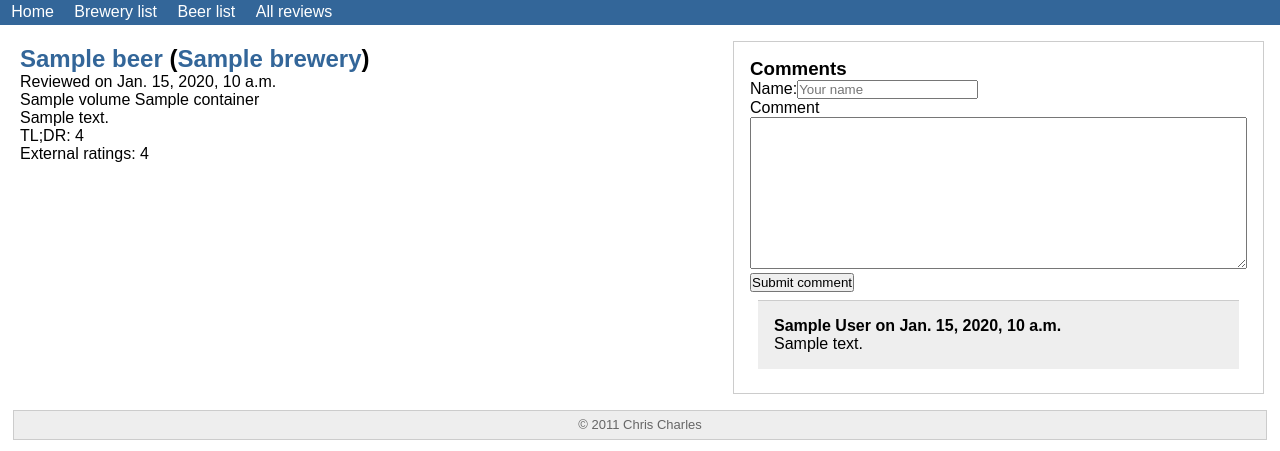
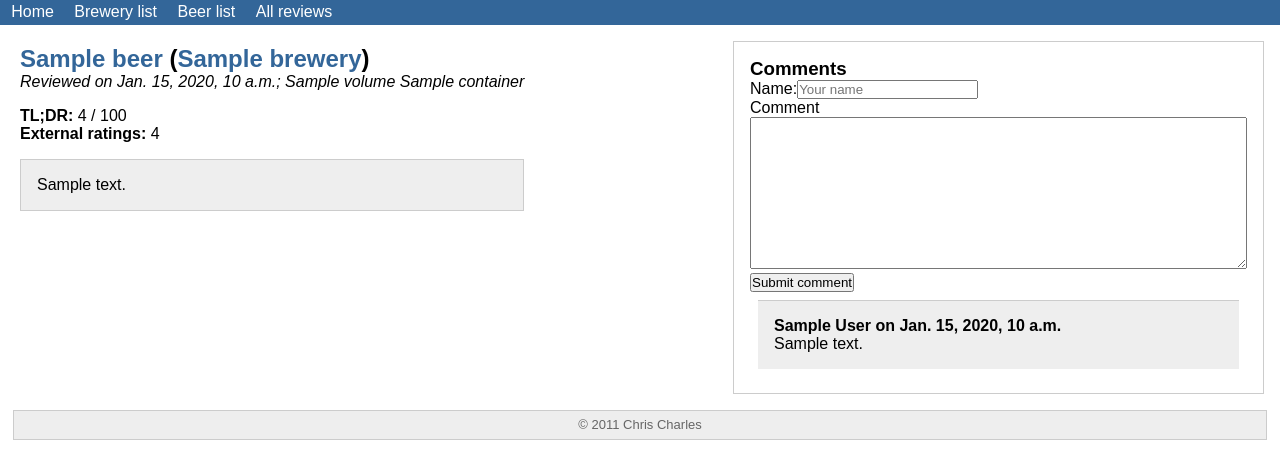
Before and after one commit to ccharles/StartupifyDemo, a Django app: template templates/beer/review.html in a window 1280 px wide. Shown: the part 56-507 px from the top of the page. Run offline with Django 3.2, Linux system fonts and the light colour scheme; the template is opened without the code that fills it: most values are stand-ins (such as "Sample title", 1, 10 or a date in 2020).

Commit message:
Improved review styling and tweaked review view template.

```diff
--- a/beer/static/css/style.css
+++ b/beer/static/css/style.css
@@ -48,6 +48,18 @@ div#main {
     padding: 20px;
 }
 
+div#main p.date {
+    font-style: italic;
+    margin-bottom: 1em;
+}
+
+div#main div.content {
+    background-color: #eee;
+    border: 1px solid #ccc;
+    margin-top: 1em;
+    padding: 1em;
+}
+
 div#main ol li {
     margin-left: 2em;
 }
--- a/templates/beer/review.html
+++ b/templates/beer/review.html
@@ -2,11 +2,10 @@
 
 {% block content %}
 <h2><a href="/beer/{{ review.beer.id }}/">{{ review.beer.name }}</a> (<a href="/brewery/{{ review.beer.brewery.id }}/">{{ review.beer.brewery.name }}</a>)</h2>
-<p>Reviewed on {{ review.date }}</p>
-<p>{{ review.volume }} {{ review.container }}</p>
-<p>{{ review.content }}</p>
-<p>TL;DR: {{ review.rating }}</p>
-<p>External ratings: {{ review.beer.external_rating }}
+<p class="date">Reviewed on {{ review.date }}; {{ review.volume }} {{ review.container }}</p>
+<p><strong>TL;DR:</strong> {{ review.rating }} / 100</p>
+<p><strong>External ratings:</strong> {{ review.beer.external_rating }}
+<div class="content">{{ review.content }}</div>
 {% endblock %}
 
 {% block sidebar %}
```
